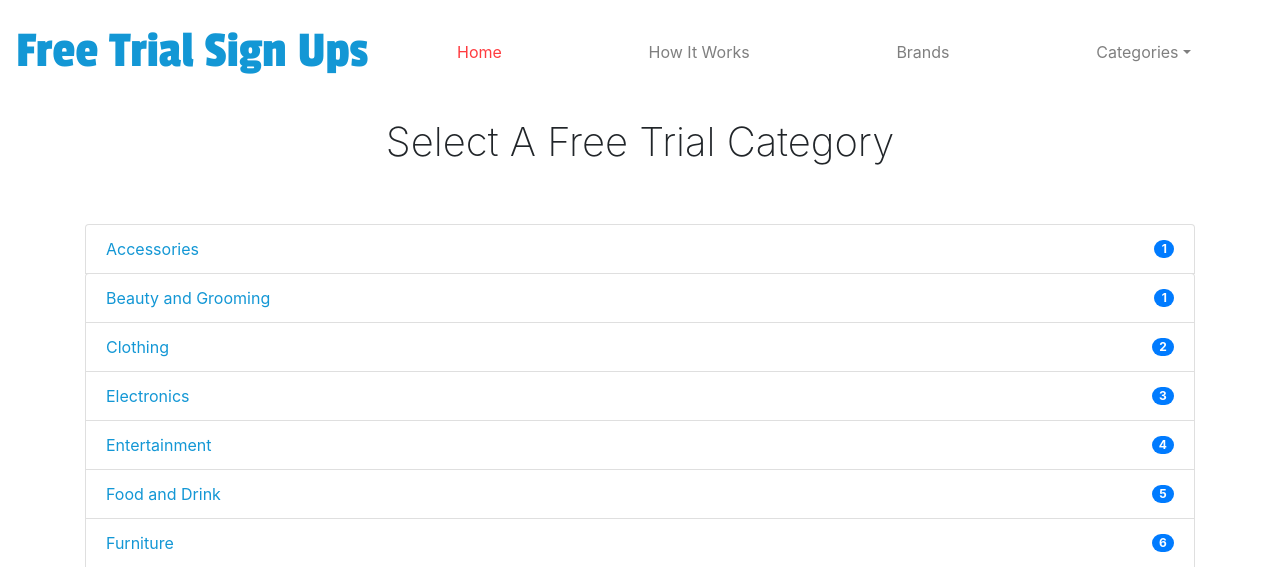
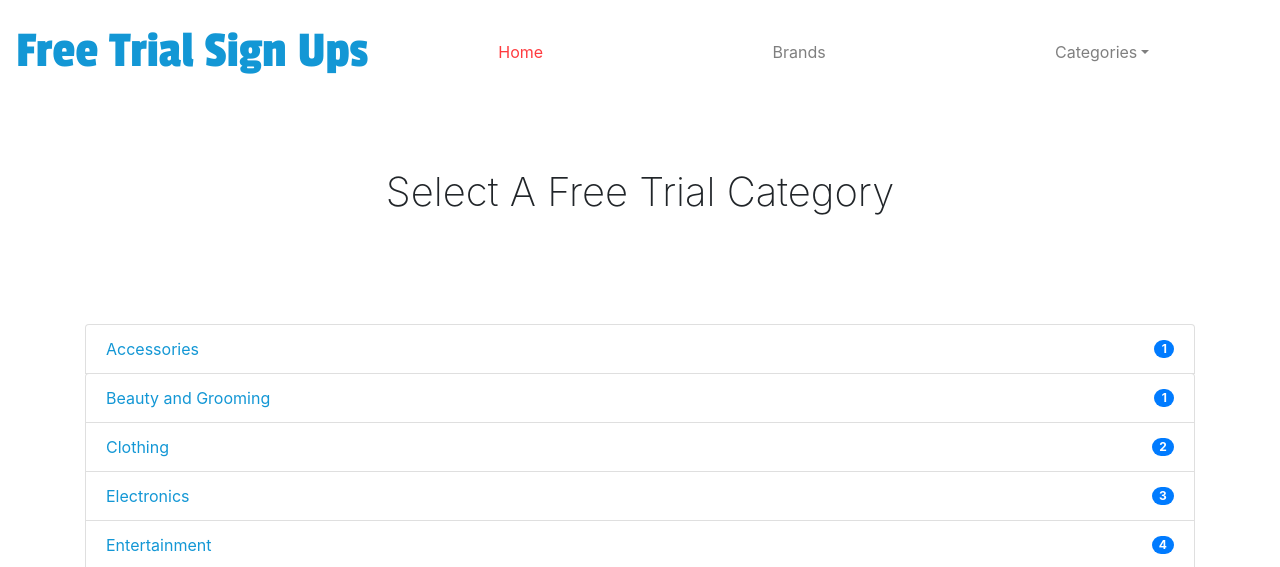
Before and after one commit to kienbaumj/free-trial-sign-ups, a PHP site: page /category.html in a window 1280 px wide. Shown: the top 567 px of the page. Run offline with PHP 8.4, Linux system fonts and the light colour scheme; some libraries are stand-ins or nearby versions.

Commit message:
made changes to nav links on all page to remove the how it works page.

```diff
--- a/brands.html
+++ b/brands.html
@@ -31,9 +31,6 @@
             <ul class="navbar-nav text-md-center nav-justified w-100">
               <li class="nav-item active">
                 <a class="nav-link" href="file:///Users/jasonkienbaum/Desktop/FreeTrialSignUps/FreeTrialSignUps/start/index.html">Home <span class="sr-only">(current)</span></a>
-              </li>
-              <li class="nav-item">
-                <a class="nav-link" href="#">How It Works</a>
               </li>
               <li class="nav-item">
                 <a class="nav-link" href="file:///Users/jasonkienbaum/Desktop/FreeTrialSignUps/FreeTrialSignUps/start/brands.html">Brands<span class="sr-only">(current)</span></a>
--- a/category.html
+++ b/category.html
@@ -31,9 +31,6 @@
             <ul class="navbar-nav text-md-center nav-justified w-100">
               <li class="nav-item active">
                 <a class="nav-link" href="file:///Users/jasonkienbaum/Desktop/FreeTrialSignUps/FreeTrialSignUps/start/index.html">Home <span class="sr-only">(current)</span></a>
-              </li>
-              <li class="nav-item">
-                <a class="nav-link" href="#">How It Works</a>
               </li>
               <li class="nav-item">
                 <a class="nav-link" href="file:///Users/jasonkienbaum/Desktop/FreeTrialSignUps/FreeTrialSignUps/start/brands.html">Brands</a>
--- a/css/brands-styles.css
+++ b/css/brands-styles.css
@@ -114,8 +114,8 @@ strong {
 
 .row-fp {
 	text-align: center;
-	padding-bottom: 30px;
-  padding-top: 100px;
+	padding-bottom: 80px;
+  padding-top: 150px;
 }
 
 .card {
--- a/css/categories-styles.css
+++ b/css/categories-styles.css
@@ -114,8 +114,8 @@ strong {
 
 .row-fp {
 	text-align: center;
-	padding-bottom: 30px;
-  padding-top: 100px;
+	padding-bottom: 80px;
+  padding-top: 150px;
 }
 
 .card {
--- a/index.html
+++ b/index.html
@@ -32,9 +32,6 @@
             <ul class="navbar-nav text-md-center nav-justified w-100">
               <li class="nav-item active">
                 <a class="nav-link" href="file:///Users/jasonkienbaum/Desktop/FreeTrialSignUps/FreeTrialSignUps/start/index.html">Home <span class="sr-only">(current)</span></a>
-              </li>
-              <li class="nav-item">
-                <a class="nav-link" href="#">How It Works</a>
               </li>
               <li class="nav-item">
                 <a class="nav-link" href="file:///Users/jasonkienbaum/Desktop/FreeTrialSignUps/FreeTrialSignUps/start/brands.html">Brands</a>
```
